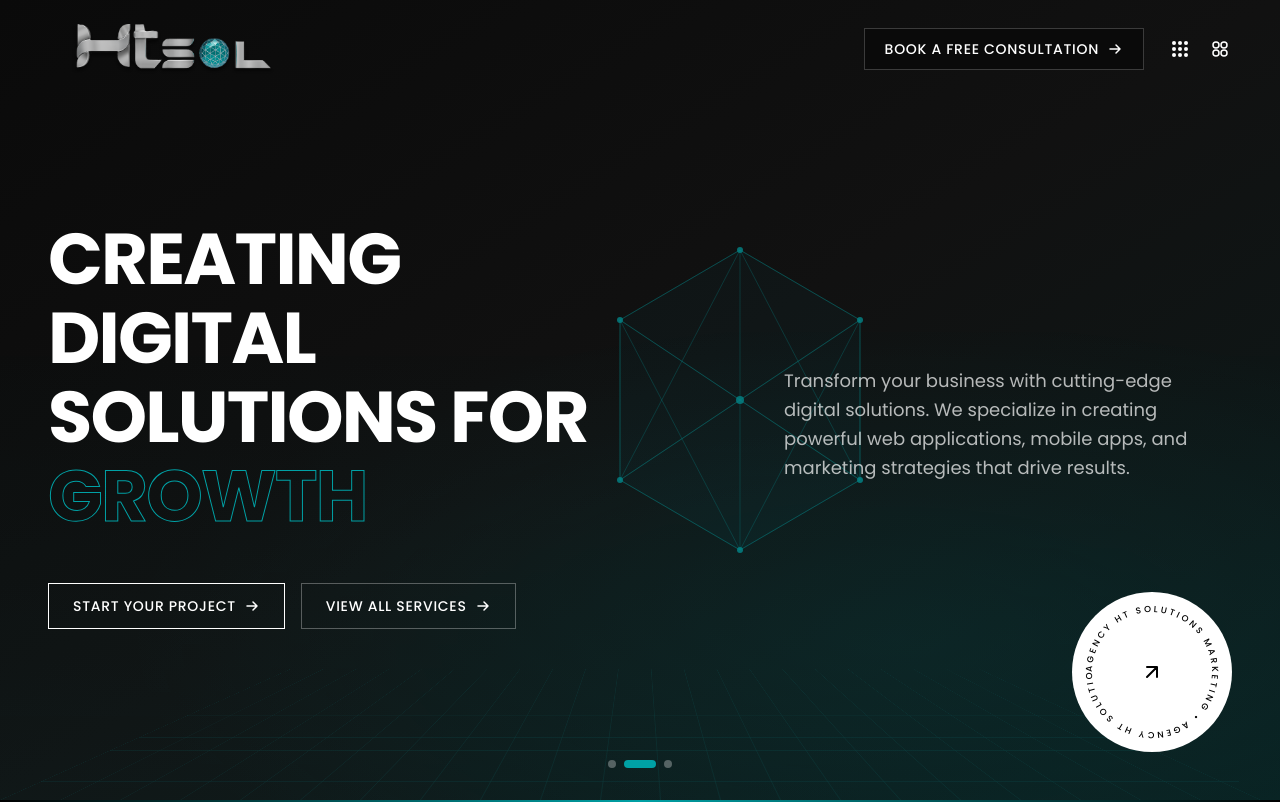
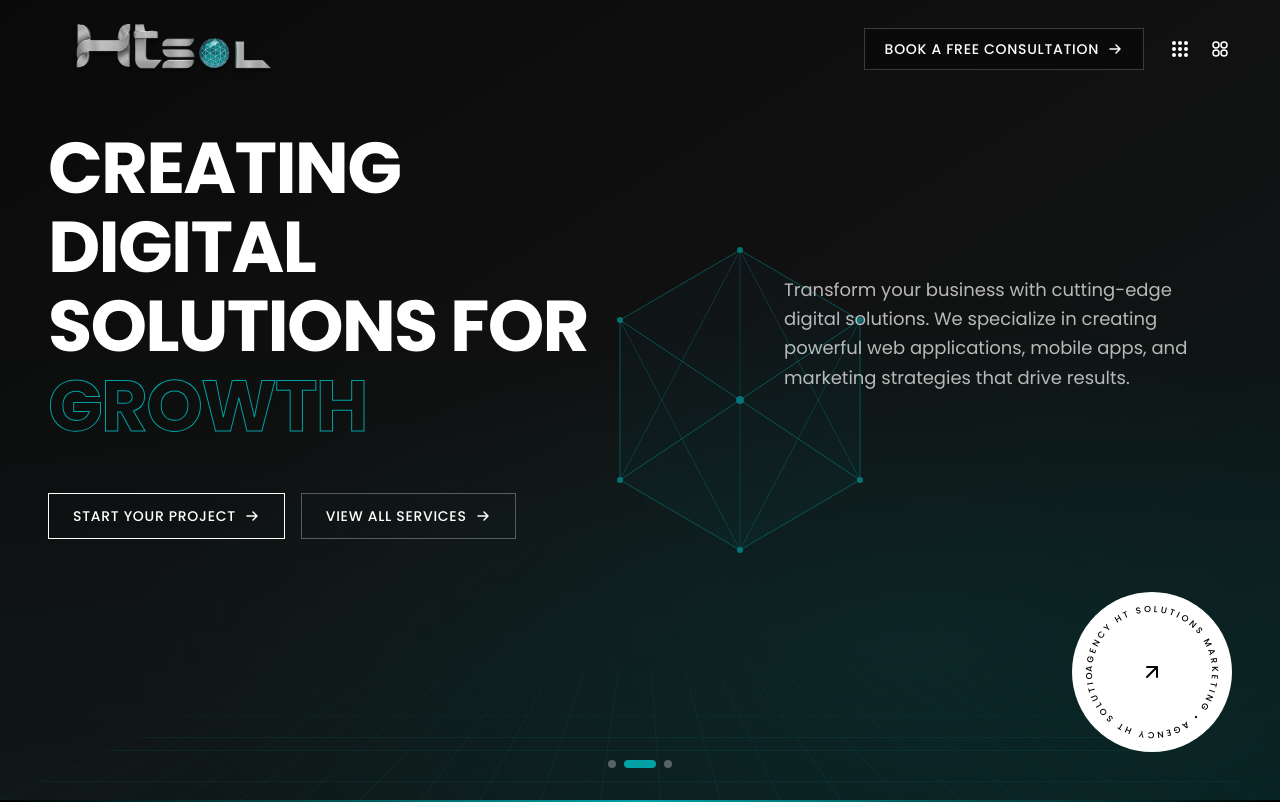
Before and after one commit to faseeh-htsols/htsols, a Next.js app: page / in a window 1280 px wide. Shown: the top 802 px of the page. Built offline with nearby package versions, Linux system fonts and the light colour scheme; a web font is replaced by a local one.

Commit message:
changes on home page

```diff
--- a/package.json
+++ b/package.json
@@ -9,8 +9,6 @@
     "lint": "eslint"
   },
   "dependencies": {
-    "embla-carousel-autoplay": "^8.6.0",
-    "embla-carousel-react": "^8.6.0",
     "next": "16.0.7",
     "react": "19.2.0",
     "react-dom": "19.2.0",
--- a/src/app/globals.css
+++ b/src/app/globals.css
@@ -277,3 +277,6 @@ body {
   opacity: 0.9;
   pointer-events: none;
 } */
+.portfolio-swiper .swiper-wrapper {
+  width: 100%;
+}
--- a/src/views/home/HeroSection.tsx
+++ b/src/views/home/HeroSection.tsx
@@ -1,8 +1,12 @@
 "use client";
 
-import React, { useCallback, useEffect, useState } from "react";
-import useEmblaCarousel from "embla-carousel-react";
-import Autoplay from "embla-carousel-autoplay";
+import React, { useRef, useState } from "react";
+import { Swiper, SwiperSlide } from "swiper/react";
+import { Autoplay } from "swiper/modules";
+import type { Swiper as SwiperType } from "swiper";
+
+import "swiper/css";
+
 import Button from "../../components/ui/Button";
 import CircularText from "../../components/ui/CircularText";
 
@@ -34,31 +38,12 @@ const slides: Slide[] = [
 ];
 
 export const HeroSection: React.FC = () => {
-  const [emblaRef, emblaApi] = useEmblaCarousel({ loop: true }, [
-    Autoplay({ delay: 5000, stopOnInteraction: false }),
-  ]);
   const [selectedIndex, setSelectedIndex] = useState(0);
+  const swiperRef = useRef<SwiperType | null>(null);
 
-  const onSelect = useCallback(() => {
-    if (!emblaApi) return;
-    setSelectedIndex(emblaApi.selectedScrollSnap());
-  }, [emblaApi]);
-
-  useEffect(() => {
-    if (!emblaApi) return;
-    onSelect();
-    emblaApi.on("select", onSelect);
-    return () => {
-      emblaApi.off("select", onSelect);
+  const handleDotClick = (index: number) => {
+    swiperRef.current?.slideToLoop(index);
   };
-  }, [emblaApi, onSelect]);
-
-  const scrollTo = useCallback(
-    (index: number) => {
-      if (emblaApi) emblaApi.scrollTo(index);
-    },
-    [emblaApi]
-  );
 
   return (
     <section className="relative min-h-screen overflow-hidden bg-[#0a0a0a]">
@@ -100,9 +85,7 @@ export const HeroSection: React.FC = () => {
           xmlns="http://www.w3.org/2000/svg"
           className="opacity-80"
         >
-          {/* Icosahedron/Polyhedron wireframe */}
           <g stroke="rgba(0,161,165,0.6)" strokeWidth="0.5">
-            {/* Outer hexagon vertices and connections */}
             <polygon
               points="200,50 320,120 320,280 200,350 80,280 80,120"
               fill="rgba(0,161,165,0.05)"
@@ -113,14 +96,12 @@ export const HeroSection: React.FC = () => {
             <line x1="200" y1="350" x2="200" y2="200" />
             <line x1="80" y1="280" x2="200" y2="200" />
             <line x1="80" y1="120" x2="200" y2="200" />
-            {/* Inner structure */}
             <line x1="200" y1="50" x2="320" y2="120" />
             <line x1="320" y1="120" x2="320" y2="280" />
             <line x1="320" y1="280" x2="200" y2="350" />
             <line x1="200" y1="350" x2="80" y2="280" />
             <line x1="80" y1="280" x2="80" y2="120" />
             <line x1="80" y1="120" x2="200" y2="50" />
-            {/* Cross lines */}
             <line x1="200" y1="50" x2="320" y2="280" />
             <line x1="200" y1="50" x2="80" y2="280" />
             <line x1="320" y1="120" x2="80" y2="280" />
@@ -128,7 +109,6 @@ export const HeroSection: React.FC = () => {
             <line x1="80" y1="120" x2="320" y2="280" />
             <line x1="80" y1="120" x2="200" y2="350" />
           </g>
-          {/* Glowing vertices */}
           <g fill="rgba(0,161,165,0.8)">
             <circle cx="200" cy="50" r="3" />
             <circle cx="320" cy="120" r="3" />
@@ -141,19 +121,31 @@ export const HeroSection: React.FC = () => {
         </svg>
       </div>
 
-      {/* Carousel */}
-      <div className="relative z-10 min-h-screen" ref={emblaRef}>
-        <div className="flex min-h-screen">
+      {/* Carousel (Swiper) */}
+      <Swiper
+        modules={[Autoplay]}
+        className="relative z-10 min-h-screen"
+        loop
+        slidesPerView={1}
+        autoplay={{
+          delay: 5000,
+          disableOnInteraction: false,
+          pauseOnMouseEnter: true,
+        }}
+        onSwiper={(swiper) => {
+          swiperRef.current = swiper;
+        }}
+        onSlideChange={(swiper) => {
+          // realIndex = index in slides[] when loop is enabled
+          setSelectedIndex(swiper.realIndex);
+        }}
+      >
         {slides.map((slide, index) => (
-            <div
-              key={index}
-              className="flex-[0_0_100%] min-w-0 min-h-screen flex items-center"
-            >
+          <SwiperSlide key={index} className="min-h-screen flex items-center">
             <div className="w-full max-w-[1600px] mx-auto px-6 md:px-12 pt-32 pb-20">
               <div className="grid lg:grid-cols-2 gap-12 items-center">
                 {/* Left Content */}
                 <div className="space-y-8">
-                    {/* Headline */}
                   <h1 className="text-4xl md:text-5xl lg:text-6xl xl:text-7xl font-bold leading-[1.1] tracking-tight">
                     {slide.headline.map((line, i) => (
                       <span key={i} className="block text-white">
@@ -170,7 +162,6 @@ export const HeroSection: React.FC = () => {
                     </span>
                   </h1>
 
-                    {/* CTA Buttons */}
                   <div className="flex flex-wrap gap-4 pt-4">
                     <Button variant="primary" href="#contact">
                       Start Your Project
@@ -189,17 +180,16 @@ export const HeroSection: React.FC = () => {
                 </div>
               </div>
             </div>
-            </div>
+          </SwiperSlide>
         ))}
-        </div>
-      </div>
+      </Swiper>
 
-      {/* Carousel Dots */}
+      {/* Carousel Dots (unchanged visually, now control Swiper) */}
       <div className="absolute bottom-8 left-1/2 -translate-x-1/2 z-20 flex gap-2">
         {slides.map((_, index) => (
           <button
             key={index}
-            onClick={() => scrollTo(index)}
+            onClick={() => handleDotClick(index)}
             className={`w-2 h-2 rounded-full transition-all duration-300 ${
               index === selectedIndex
                 ? "bg-primary w-8"
--- a/src/views/home/TestimonialsSection.tsx
+++ b/src/views/home/TestimonialsSection.tsx
@@ -1,6 +1,5 @@
 "use client";
 
-import React from "react";
 import Image from "next/image";
 import { Swiper, SwiperSlide } from "swiper/react";
 import { Navigation } from "swiper/modules";
--- a/src/views/home/WorkPortfolioSection.tsx
+++ b/src/views/home/WorkPortfolioSection.tsx
@@ -103,7 +103,7 @@ export default function WorkPortfolioSection() {
               modules={[Autoplay]}
               className="portfolio-swiper"
               loop
-              centeredSlides
+              // centeredSlides
               slidesPerView={1.4} // width comes from our Tailwind classes
               slidesPerGroup={1}
               spaceBetween={48} // similar to gap-12
@@ -129,8 +129,9 @@ export default function WorkPortfolioSection() {
                           <Image
                             src={slide.image}
                             alt={slide.label}
-                            fill
-                            className="object-contain"
+                            className="w-full h-full object-contain"
+                            width={500}
+                            height={500}
                           />
                         </div>
                       </div>
```
Also changed, not shown: 1 other file (tests, documents, lock files or other folders). Lines whose indentation alone changed are shown as unchanged.
